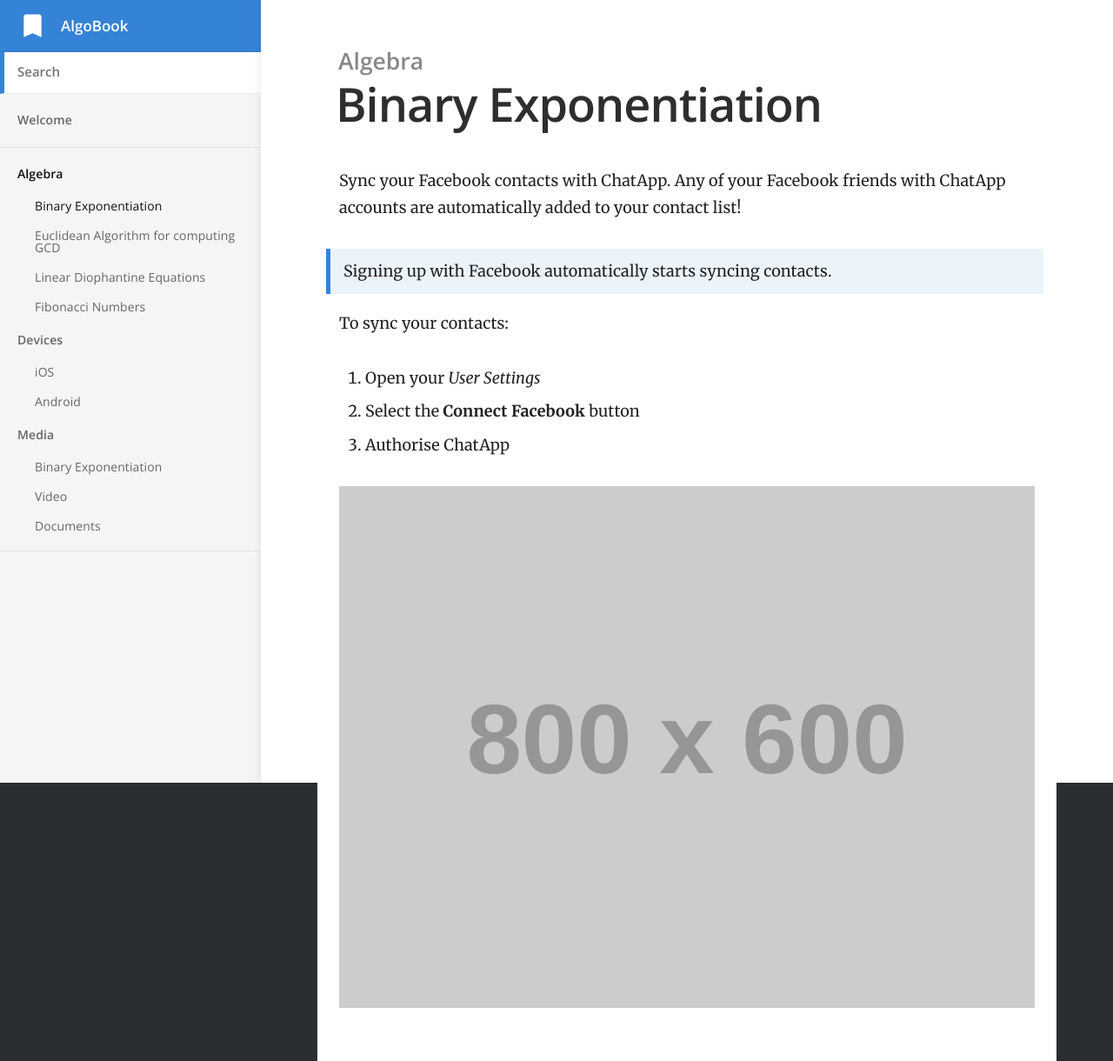
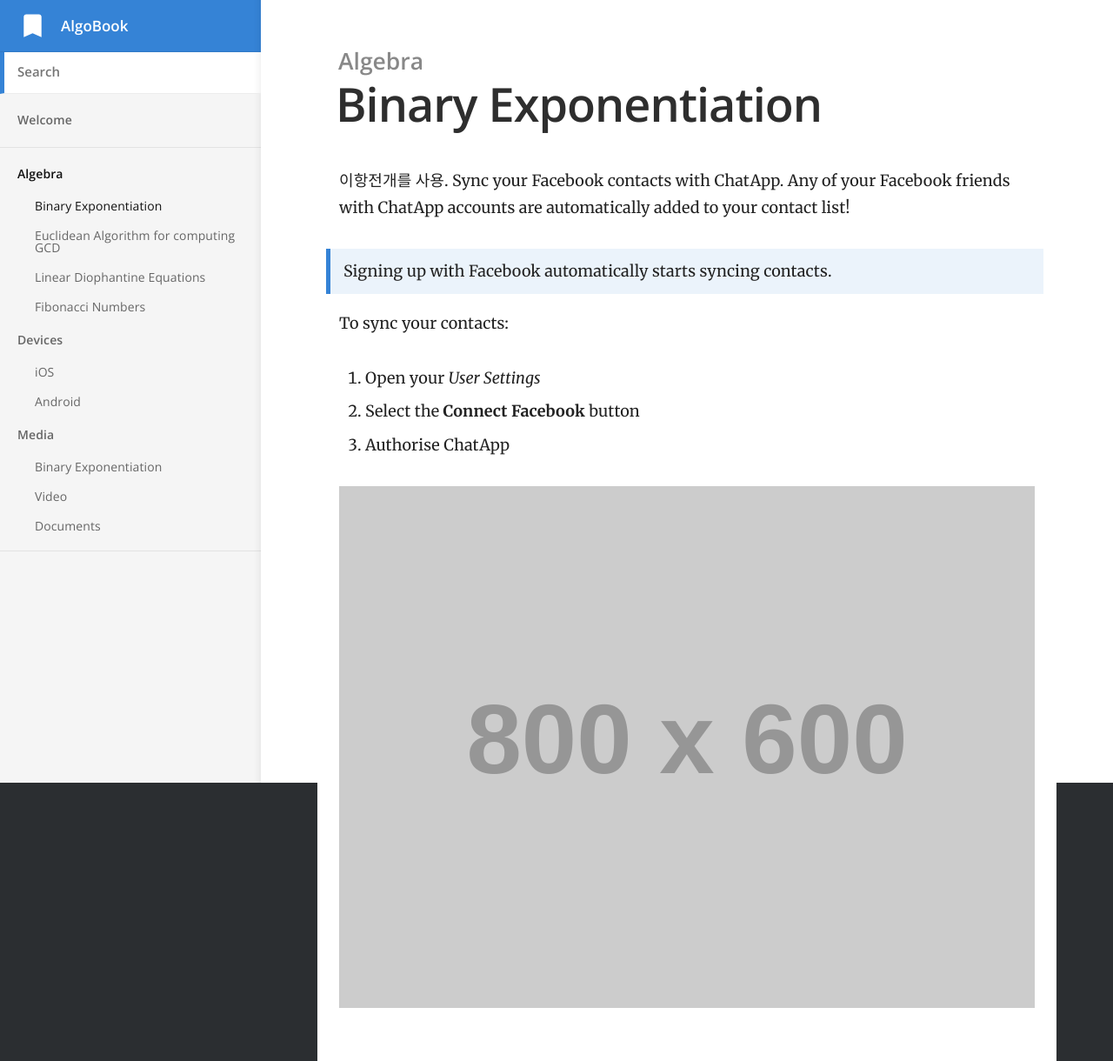
Before and after one commit to dev-hyeondnl/dev-hyeondnl.github.io, a Jekyll site: the page built from _docs/algebra/binary-exponetiation.md, in a window 1280 px wide. Shown: the whole page at 87% size. Built offline with Jekyll 4.4.1, drawn with Linux system fonts in a browser that asks for light colours.

Commit message:
automatic commit on 2020-07-28 10:30:24

```diff
--- a/_docs/algebra/binary-exponetiation.md
+++ b/_docs/algebra/binary-exponetiation.md
@@ -3,7 +3,7 @@ title: Binary Exponentiation
 category: Algebra
 order: 1
 ---
-
+이항전개를 사용.
 Sync your Facebook contacts with ChatApp. Any of your Facebook friends with ChatApp accounts are automatically added to your contact list!
 
 > Signing up with Facebook automatically starts syncing contacts.
```
